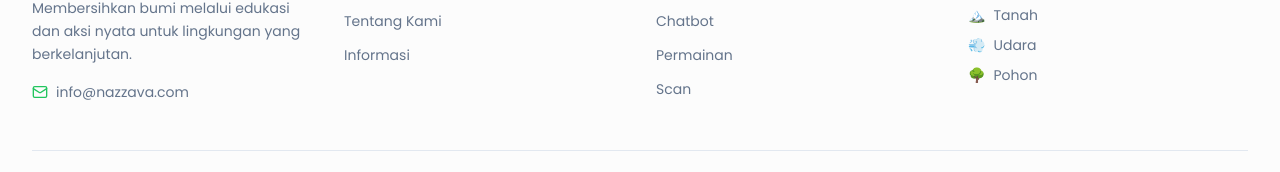
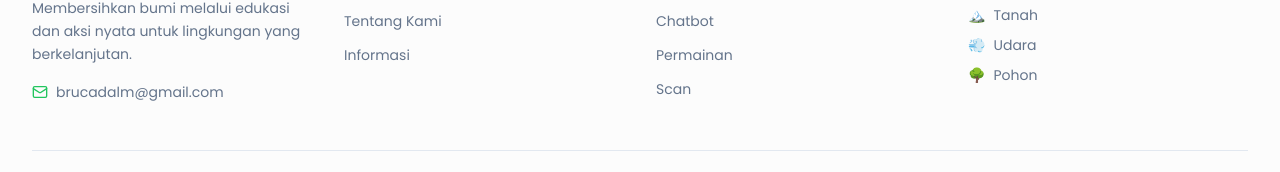
Before and after one commit to mcqeems/nazzava, a Next.js app: page / in a window 1280 px wide. Shown: the part 6903-7075 px from the top of the page. Built offline with nearby package versions, Linux system fonts and the light colour scheme.

Commit message:
fix email on footer

```diff
--- a/src/components/Footer.tsx
+++ b/src/components/Footer.tsx
@@ -34,10 +34,10 @@ export default function Footer() {
             <div className="flex items-center gap-2">
               <Mail className="w-4 h-4 text-primary" />
               <a
-                href="mailto:info@nazzava.com"
+                href="mailto:brucadalm@gmail.com"
                 className="text-sm text-muted-text hover:text-primary transition-colors"
               >
-                info@nazzava.com
+                brucadalm@gmail.com
               </a>
             </div>
           </div>
```
